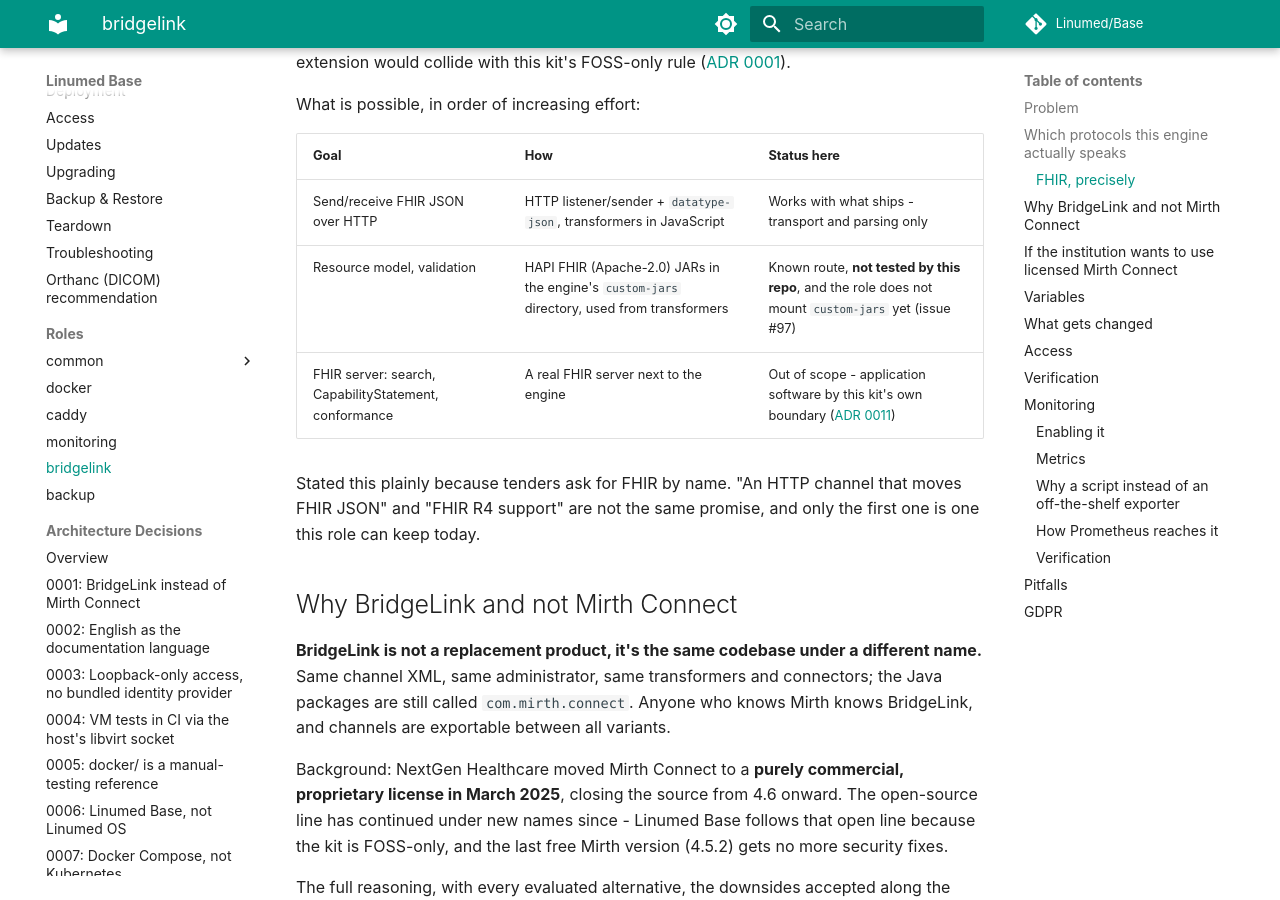
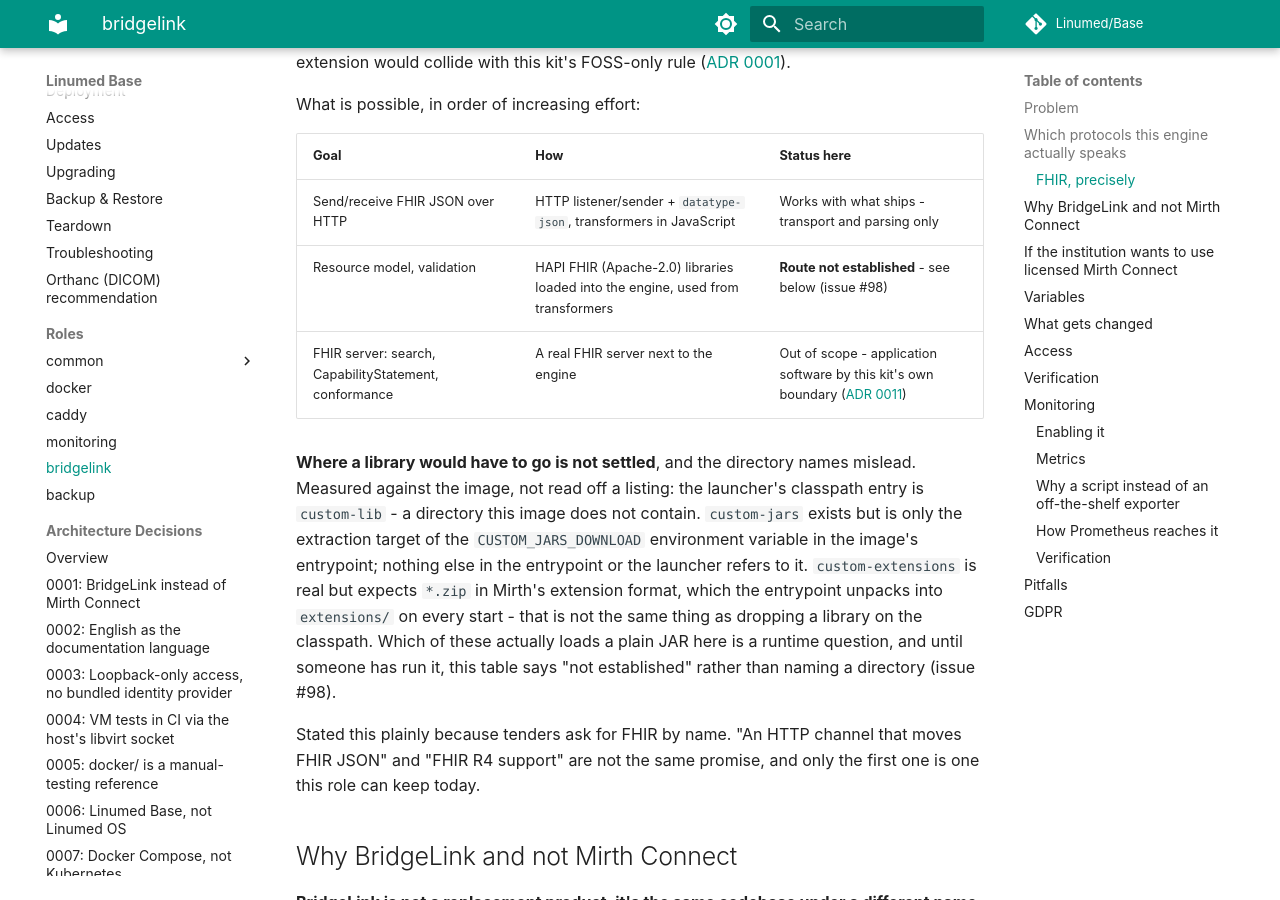
Before and after one commit to Linumed/Base, an MkDocs documentation site: the page built from docs/roles/bridgelink.md, in a window 1280 px wide and 900 px high, scrolled down 631 px. Built offline with MkDocs 1.6.1 and Material for MkDocs 9.7.7, drawn with Linux system fonts in a browser that asks for light colours; comment, search, counter and statistics services are not loaded.

Commit message:
Docs: FHIR-Nachruestweg als ungeklaert markiert statt custom-jars zu nennen (#98)
Der Klassenpfad-Eintrag des Launchers heisst custom-lib und fehlt im
Image; custom-jars ist nur Ziel von CUSTOM_JARS_DOWNLOAD. Aus einem
Verzeichnisnamen geschlossen statt gemessen - genau der Fehler, den #97
korrigiert hat.

```diff
--- a/docs/roles/bridgelink.md
+++ b/docs/roles/bridgelink.md
@@ -27,8 +27,19 @@
 | Goal | How | Status here |
 |---|---|---|
 | Send/receive FHIR JSON over HTTP | HTTP listener/sender + `datatype-json`, transformers in JavaScript | Works with what ships - transport and parsing only |
-| Resource model, validation | HAPI FHIR (Apache-2.0) JARs in the engine's `custom-jars` directory, used from transformers | Known route, **not tested by this repo**, and the role does not mount `custom-jars` yet (issue #97) |
+| Resource model, validation | HAPI FHIR (Apache-2.0) libraries loaded into the engine, used from transformers | **Route not established** - see below (issue #98) |
 | FHIR server: search, CapabilityStatement, conformance | A real FHIR server next to the engine | Out of scope - application software by this kit's own boundary ([ADR 0011](../adr/0011-orthanc-removed-not-part-of-base.md)) |
+
+**Where a library would have to go is not settled**, and the directory names mislead.
+Measured against the image, not read off a listing: the launcher's classpath entry is
+`custom-lib` - a directory this image does not contain. `custom-jars` exists but is only
+the extraction target of the `CUSTOM_JARS_DOWNLOAD` environment variable in the image's
+entrypoint; nothing else in the entrypoint or the launcher refers to it. `custom-extensions`
+is real but expects `*.zip` in Mirth's extension format, which the entrypoint unpacks into
+`extensions/` on every start - that is not the same thing as dropping a library on the
+classpath. Which of these actually loads a plain JAR here is a runtime question, and
+until someone has run it, this table says "not established" rather than naming a
+directory (issue #98).
 
 Stated this plainly because tenders ask for FHIR by name. "An HTTP channel that moves
 FHIR JSON" and "FHIR R4 support" are not the same promise, and only the first one is
```
Also changed, not shown: ARCHITECTURE.md (+4 -3 lines), CHANGELOG.md (+3 -3 lines).
